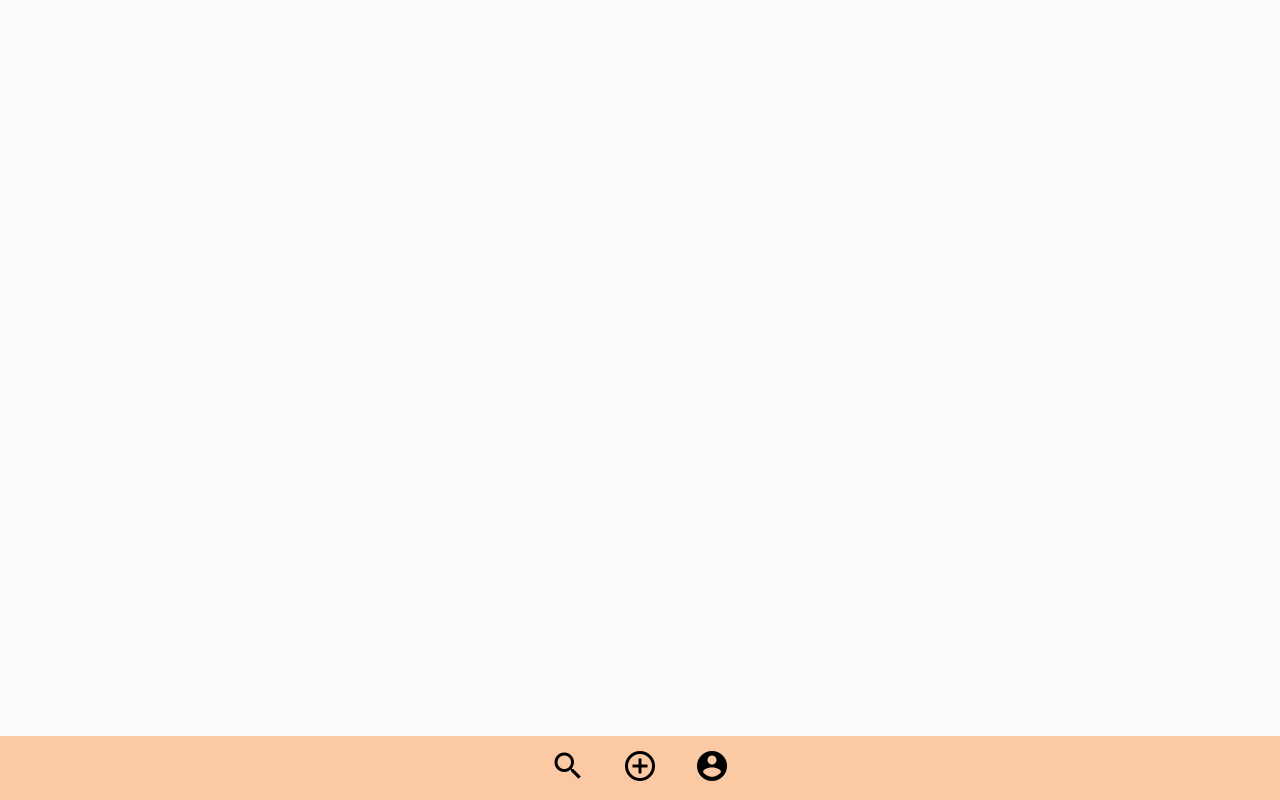
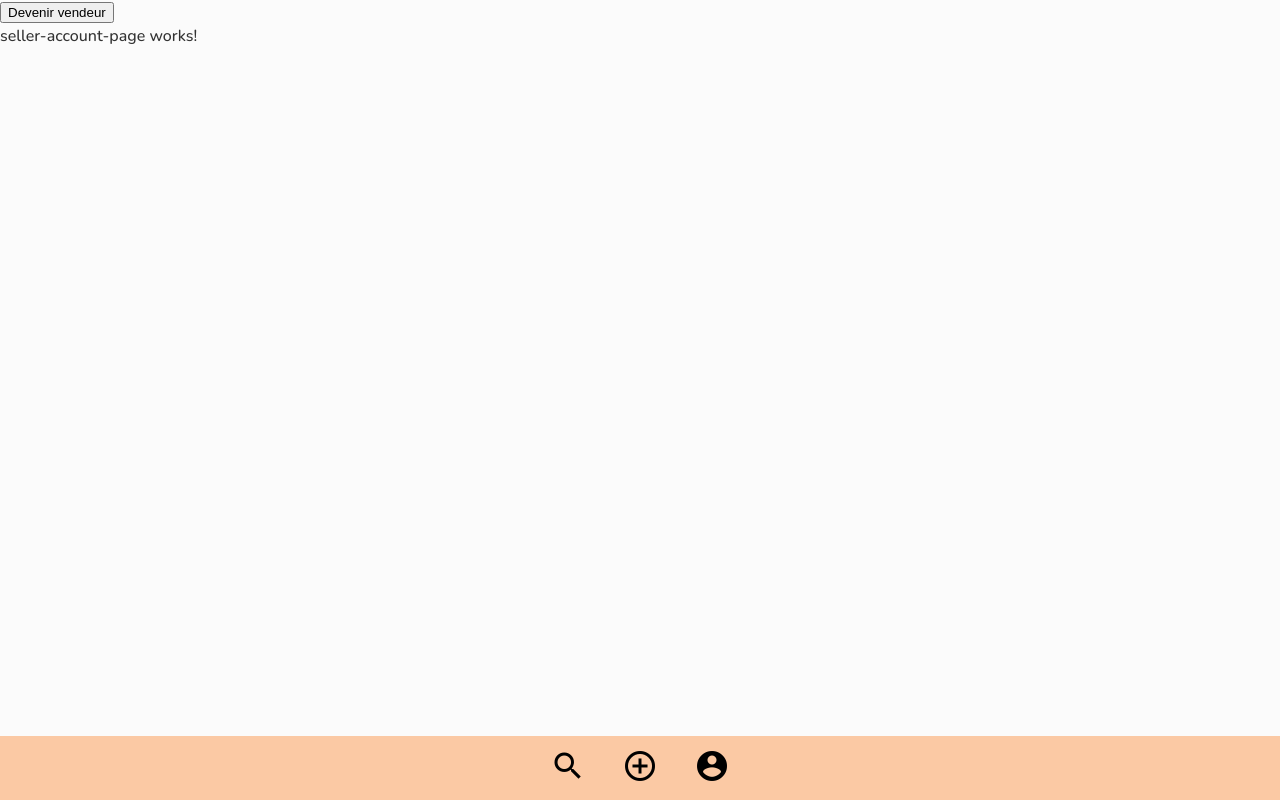
Before and after one commit to zeuros/e-service, an Angular app in the folder resources/frontend/angular/: page /votre-compte in a window 1280 px wide. Before the commit this address led to /. Built offline with nearby package versions, Linux system fonts and the light colour scheme.

Commit message:
adds client & seller components

```diff
--- a/resources/frontend/angular/src/app/app-routing.module.ts
+++ b/resources/frontend/angular/src/app/app-routing.module.ts
@@ -5,6 +5,7 @@ import {AppController} from './app.controller';
 import { SearchPageComponent } from './core/components/search-page/search-page.component';
 import { NewPostingPageComponent } from './core/components/new-posting-page/new-posting-page.component';
 import { routerConfig } from './core/config/router-config.const';
+import {YourAccountComponent} from "./core/components/your-account/your-account.component";
 
 const routes: Routes = [
   {
@@ -22,6 +23,13 @@ const routes: Routes = [
     }
   },
   {
+    path: 'votre-compte',
+    component: YourAccountComponent,
+    data: {
+      title: 'Votre compte'
+    }
+  },
+  {
     path: routerConfig.user.base,
     loadChildren: () => import('./lazy/users/users.module').then(mod => mod.UsersModule)
   }
--- /dev/null
+++ b/resources/frontend/angular/src/app/core/components/your-account/client-account/client-account.component.html
@@ -0,0 +1 @@
+<button>Devenir vendeur</button>
--- /dev/null
+++ b/resources/frontend/angular/src/app/core/components/your-account/client-account/client-account.component.ts
@@ -0,0 +1,15 @@
+import { Component, OnInit } from '@angular/core';
+
+@Component({
+  selector: 'app-client-account',
+  templateUrl: './client-account.component.html',
+  styleUrls: ['./client-account.component.scss']
+})
+export class ClientAccountComponent implements OnInit {
+
+  constructor() { }
+
+  ngOnInit(): void {
+  }
+
+}
--- /dev/null
+++ b/resources/frontend/angular/src/app/core/components/your-account/seller-account/seller-account.component.html
@@ -0,0 +1 @@
+<p>seller-account-page works!</p>
--- /dev/null
+++ b/resources/frontend/angular/src/app/core/components/your-account/seller-account/seller-account.component.ts
@@ -0,0 +1,15 @@
+import { Component, OnInit } from '@angular/core';
+
+@Component({
+  selector: 'app-seller-account',
+  templateUrl: './seller-account.component.html',
+  styleUrls: ['./seller-account.component.scss']
+})
+export class SellerAccountComponent implements OnInit {
+
+  constructor() { }
+
+  ngOnInit(): void {
+  }
+
+}
--- /dev/null
+++ b/resources/frontend/angular/src/app/core/components/your-account/your-account.component.html
@@ -0,0 +1,2 @@
+<app-client-account></app-client-account>
+<app-seller-account></app-seller-account>
--- /dev/null
+++ b/resources/frontend/angular/src/app/core/components/your-account/your-account.component.ts
@@ -0,0 +1,15 @@
+import { Component, OnInit } from '@angular/core';
+
+@Component({
+  selector: 'app-your-account-component',
+  templateUrl: './your-account.component.html',
+  styleUrls: ['./your-account.component.scss']
+})
+export class YourAccountComponent implements OnInit {
+
+  constructor() { }
+
+  ngOnInit(): void {
+  }
+
+}
```
Also changed, not shown: resources/frontend/angular/src/app/core/core.module.ts (+7 -1 lines), resources/frontend/angular/src/app/core/components/your-account/client-account/client-account.component.scss (added), resources/frontend/angular/src/app/core/components/your-account/seller-account/seller-account.component.scss (added), resources/frontend/angular/src/app/core/components/your-account/your-account.component.scss (added).
